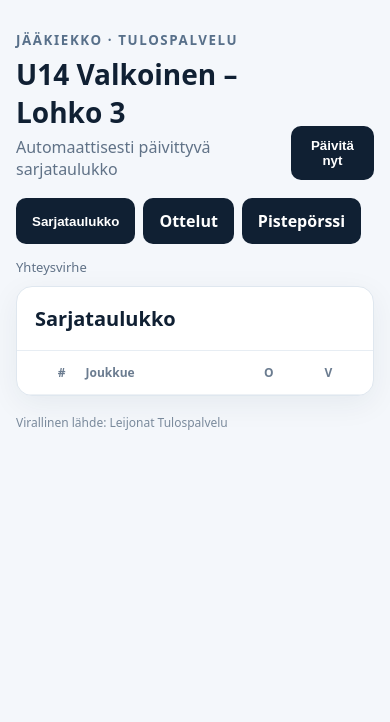
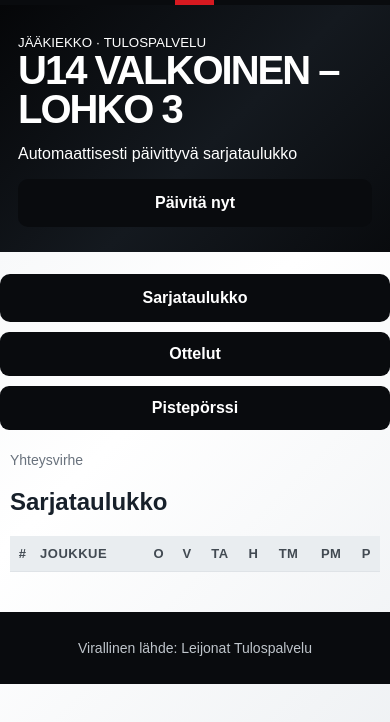
Before and after one commit to mikaleistio-coder/U14-valkoinen-lohko3, a website: page public/index.html in a window 390 px wide. Drawn offline with Linux system fonts and the light colour scheme; no server answers.

Commit message:
Update style.css

```diff
--- a/public/style.css
+++ b/public/style.css
@@ -1 +1,273 @@
-*{box-sizing:border-box}body{margin:0;background:#f4f7fb;color:#102033;font-family:system-ui,-apple-system,Segoe UI,sans-serif}header,main,nav,footer{max-width:1100px;margin:auto}header{padding:28px 16px 18px;display:flex;justify-content:space-between;align-items:end;gap:16px}small{font-weight:800;letter-spacing:.12em;color:#58708a}h1{font-size:clamp(28px,6vw,46px);margin:5px 0}p{margin:0;color:#607287}button,a{border:0;border-radius:10px;padding:12px 16px;font-weight:800;background:#102033;color:#fff;text-decoration:none}nav{display:flex;gap:8px;padding:0 16px 14px}main{padding:0 16px}section{background:#fff;border:1px solid #dfe7ef;border-radius:16px;overflow:hidden;box-shadow:0 8px 30px #162d4610}h2{font-size:20px;margin:0;padding:18px;border-bottom:1px solid #e7edf3}.scroll{overflow:auto}table{width:100%;min-width:680px;border-collapse:collapse}th,td{padding:13px 10px;border-bottom:1px solid #edf1f5;text-align:right}th{font-size:12px;color:#6b7c90}th:nth-child(2),td:nth-child(2){text-align:left}tbody tr:first-child{font-weight:800}#status{font-size:13px;color:#607287;margin:0 0 10px}footer{padding:18px 16px;font-size:12px;color:#7a8a9c}
+* {
+  box-sizing: border-box;
+}
+
+:root {
+  --black: #090b0e;
+  --dark: #11151a;
+  --red: #d71920;
+  --red-dark: #a80f15;
+  --white: #ffffff;
+  --ice: #f2f4f6;
+  --text: #17202a;
+  --muted: #69727d;
+  --line: #dfe3e7;
+}
+
+body {
+  margin: 0;
+  font-family: Arial, Helvetica, sans-serif;
+  background:
+    linear-gradient(135deg, #f2f4f6 0%, #ffffff 45%, #eceff2 100%);
+  color: var(--text);
+  min-height: 100vh;
+}
+
+body::before {
+  content: "";
+  display: block;
+  height: 7px;
+  background: linear-gradient(
+    90deg,
+    var(--black) 0%,
+    var(--black) 45%,
+    var(--red) 45%,
+    var(--red) 55%,
+    var(--black) 55%,
+    var(--black) 100%
+  );
+}
+
+header,
+.hero {
+  background:
+    linear-gradient(135deg, #050608 0%, #14191f 55%, #090b0e 100%);
+  color: white;
+  padding: 38px 22px 32px;
+  position: relative;
+  overflow: hidden;
+}
+
+.hero::after {
+  content: "◉";
+  position: absolute;
+  right: -45px;
+  top: -65px;
+  font-size: 220px;
+  color: rgba(215, 25, 32, 0.12);
+  transform: rotate(-25deg);
+}
+
+.container,
+main {
+  width: min(1100px, calc(100% - 28px));
+  margin: 0 auto;
+}
+
+h1 {
+  margin: 0;
+  font-size: clamp(34px, 8vw, 64px);
+  line-height: 0.98;
+  font-weight: 900;
+  letter-spacing: -2px;
+  text-transform: uppercase;
+}
+
+h1 span {
+  color: var(--red);
+}
+
+.subtitle {
+  margin-top: 14px;
+  color: #cbd1d7;
+  font-size: 18px;
+  font-weight: 600;
+}
+
+button,
+.btn,
+a.button {
+  border: 0;
+  border-radius: 10px;
+  background: var(--black);
+  color: white;
+  padding: 15px 22px;
+  font-size: 16px;
+  font-weight: 800;
+  cursor: pointer;
+  text-decoration: none;
+  transition: transform .15s ease, background .15s ease;
+}
+
+button:hover,
+.btn:hover,
+a.button:hover {
+  background: var(--red);
+  transform: translateY(-2px);
+}
+
+button:active,
+.btn:active {
+  transform: translateY(0);
+}
+
+nav,
+.tabs {
+  display: flex;
+  gap: 10px;
+  flex-wrap: wrap;
+  margin: 22px 0;
+}
+
+nav a,
+.tabs a {
+  background: var(--black);
+  color: white;
+  text-decoration: none;
+  padding: 13px 18px;
+  border-radius: 9px;
+  font-weight: 800;
+}
+
+nav a:hover,
+.tabs a:hover {
+  background: var(--red);
+}
+
+.card {
+  background: white;
+  border: 1px solid var(--line);
+  border-radius: 18px;
+  overflow: hidden;
+  box-shadow: 0 10px 30px rgba(0,0,0,.08);
+  margin: 24px 0;
+}
+
+.card h2 {
+  margin: 0;
+  padding: 20px 22px;
+  background: var(--black);
+  color: white;
+  font-size: 25px;
+  text-transform: uppercase;
+  letter-spacing: .5px;
+  border-left: 7px solid var(--red);
+}
+
+table {
+  width: 100%;
+  border-collapse: collapse;
+  background: white;
+}
+
+thead {
+  background: #e9edf0;
+}
+
+th {
+  color: #424a52;
+  font-size: 13px;
+  text-transform: uppercase;
+  letter-spacing: .5px;
+}
+
+th,
+td {
+  padding: 13px 10px;
+  text-align: center;
+  border-bottom: 1px solid var(--line);
+}
+
+th:nth-child(2),
+td:nth-child(2) {
+  text-align: left;
+}
+
+tbody tr:nth-child(even) {
+  background: #f8f9fa;
+}
+
+tbody tr:hover {
+  background: #fff0f0;
+}
+
+tbody tr:first-child {
+  background: #ffe7e8;
+  font-weight: 900;
+  border-left: 5px solid var(--red);
+}
+
+.status,
+#status {
+  color: var(--muted);
+  font-size: 14px;
+  margin: 15px 0;
+}
+
+footer {
+  margin-top: 40px;
+  padding: 28px 20px;
+  background: var(--black);
+  color: #bfc5cb;
+  text-align: center;
+  font-size: 14px;
+}
+
+footer a {
+  color: white;
+}
+
+@media (max-width: 700px) {
+  body::before {
+    height: 5px;
+  }
+
+  header,
+  .hero {
+    padding: 28px 18px 25px;
+  }
+
+  .container,
+  main {
+    width: min(100% - 20px, 1100px);
+  }
+
+  h1 {
+    font-size: 40px;
+  }
+
+  .subtitle {
+    font-size: 16px;
+  }
+
+  .card {
+    border-radius: 14px;
+  }
+
+  .card h2 {
+    font-size: 21px;
+    padding: 17px;
+  }
+
+  table {
+    font-size: 13px;
+  }
+
+  th,
+  td {
+    padding: 10px 5px;
+  }
+
+  nav,
+  .tabs {
+    display: grid;
+    grid-template-columns: 1fr;
+  }
+
+  nav a,
+  .tabs a,
+  button {
+    width: 100%;
+    text-align: center;
+  }
+}
```
